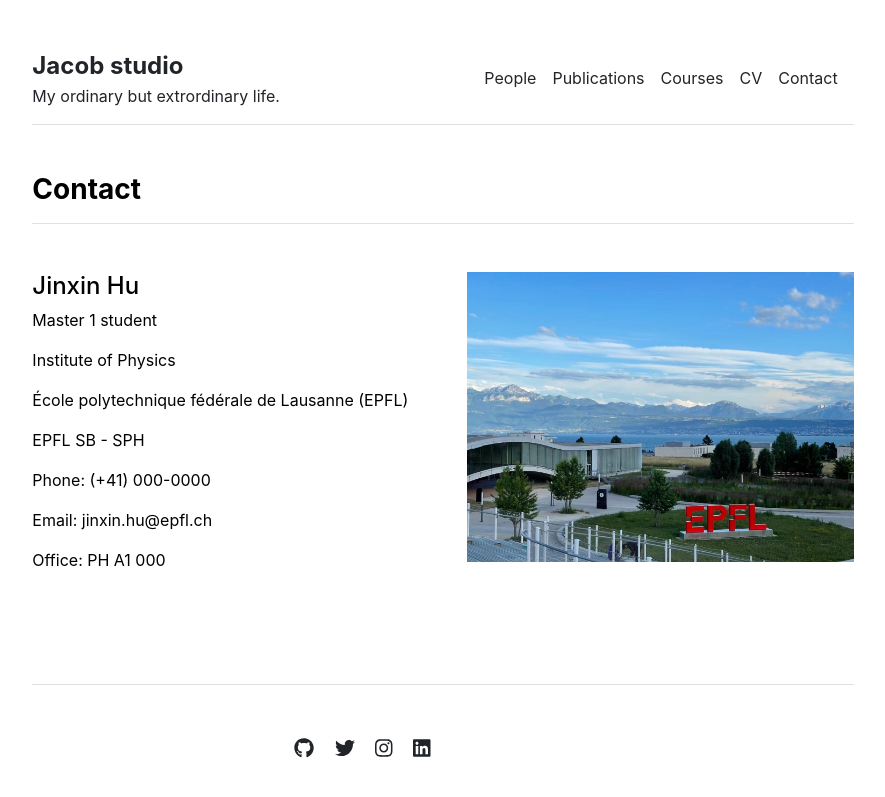
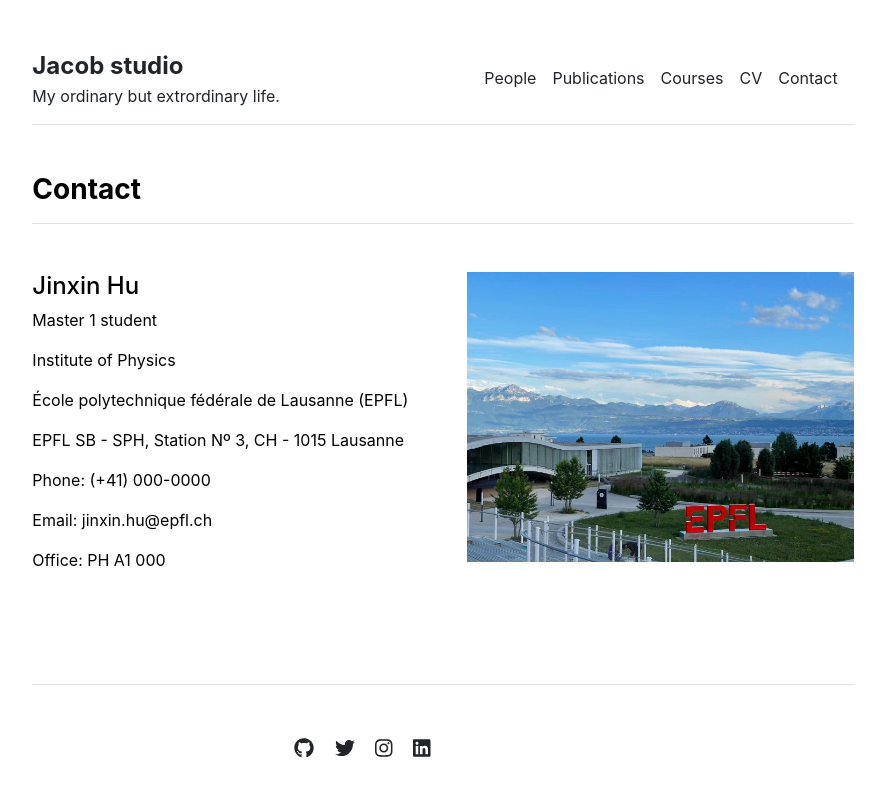
Before and after one commit to JinxinHu/jinxinhu.github.io, a Jekyll site: the page built from contact.md, in a window 1280 px wide. Shown: the top 797 px of the page, without its empty margins (197-1082 px from the left). Built offline with Jekyll 4.4.1, drawn with Linux system fonts in a browser that asks for light colours.

Commit message:
Update settings.yml

```diff
--- a/_data/settings.yml
+++ b/_data/settings.yml
@@ -22,4 +22,4 @@ social:
 - {icon: 'linkedin', link: 'https://linkedin.com/in/'}
 
 contacts:
-- {name: 'Jinxin Hu', title: 'Master 1 student', department: 'Institute of Physics', institution: 'École polytechnique fédérale de Lausanne (EPFL)', institution_address: 'EPFL SB - SPH', phone: '(+41) 000-0000', email: 'jinxin.hu@epfl.ch', office: 'PH A1 000', image: 'assets/img/EPFL.JPG'}
+- {name: 'Jinxin Hu', title: 'Master 1 student', department: 'Institute of Physics', institution: 'École polytechnique fédérale de Lausanne (EPFL)', institution_address: 'EPFL SB - SPH, Station Nº 3, CH - 1015 Lausanne', phone: '(+41) 000-0000', email: 'jinxin.hu@epfl.ch', office: 'PH A1 000', image: 'assets/img/EPFL.JPG'}
```
